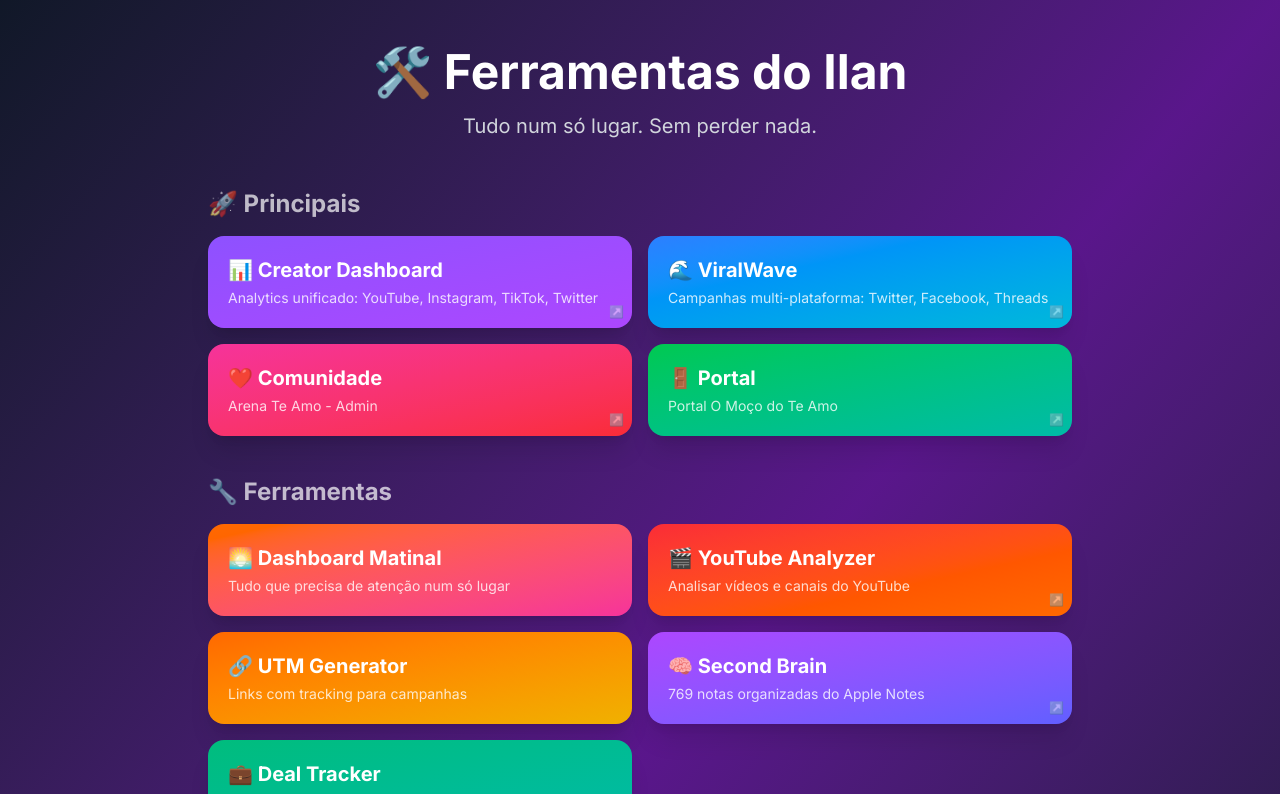
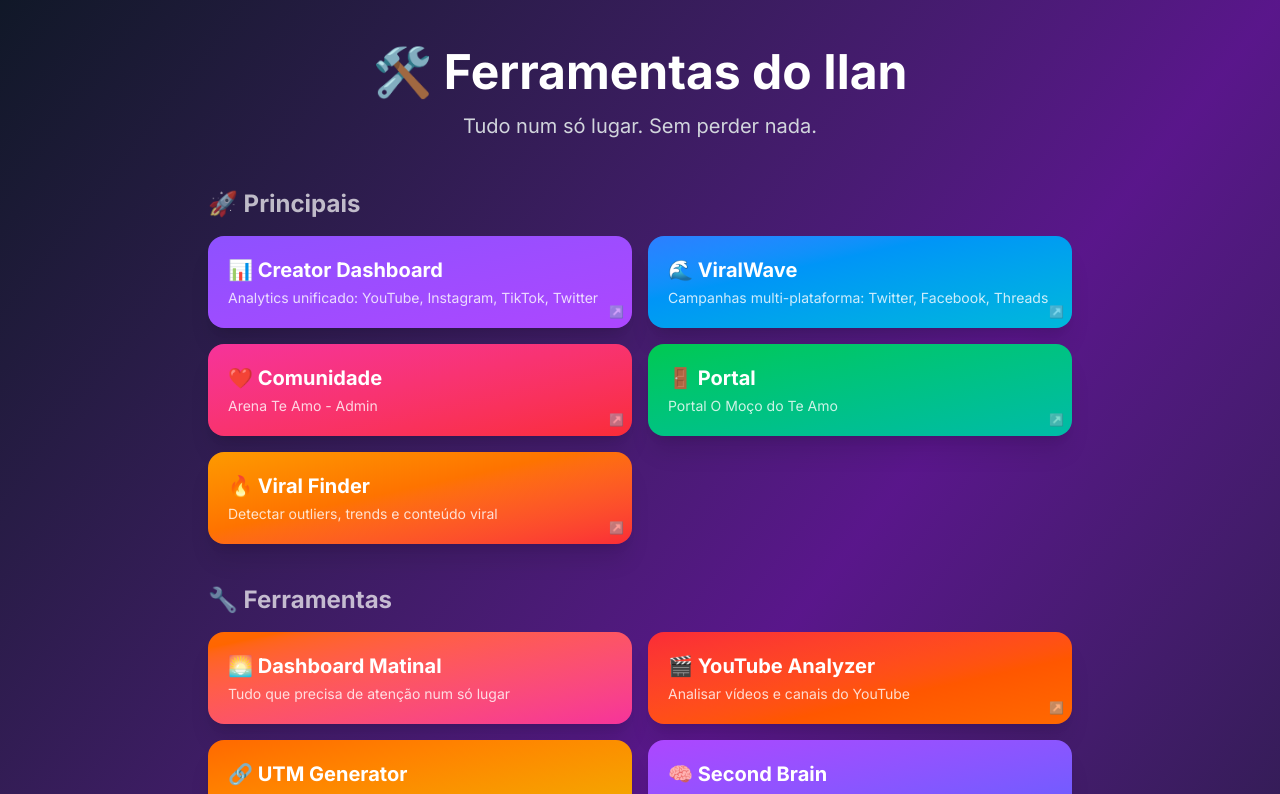
Before and after one commit to ilankriger-gmail/ilan-tools, a Next.js app: page / in a window 1280 px wide. Shown: the top 794 px of the page. Built offline with nearby package versions, Linux system fonts and the light colour scheme.

Commit message:
feat: add Viral Finder to main tools

```diff
--- a/app/page.tsx
+++ b/app/page.tsx
@@ -34,6 +34,14 @@
     href: 'https://portal-omocodoteamo.vercel.app',
     external: true,
     color: 'from-green-500 to-teal-500',
+    category: 'principal',
+  },
+  {
+    name: '🔥 Viral Finder',
+    description: 'Detectar outliers, trends e conteúdo viral',
+    href: 'https://viral-finder-eight.vercel.app',
+    external: true,
+    color: 'from-amber-500 to-red-500',
     category: 'principal',
   },
   // --- Ferramentas ---
```
